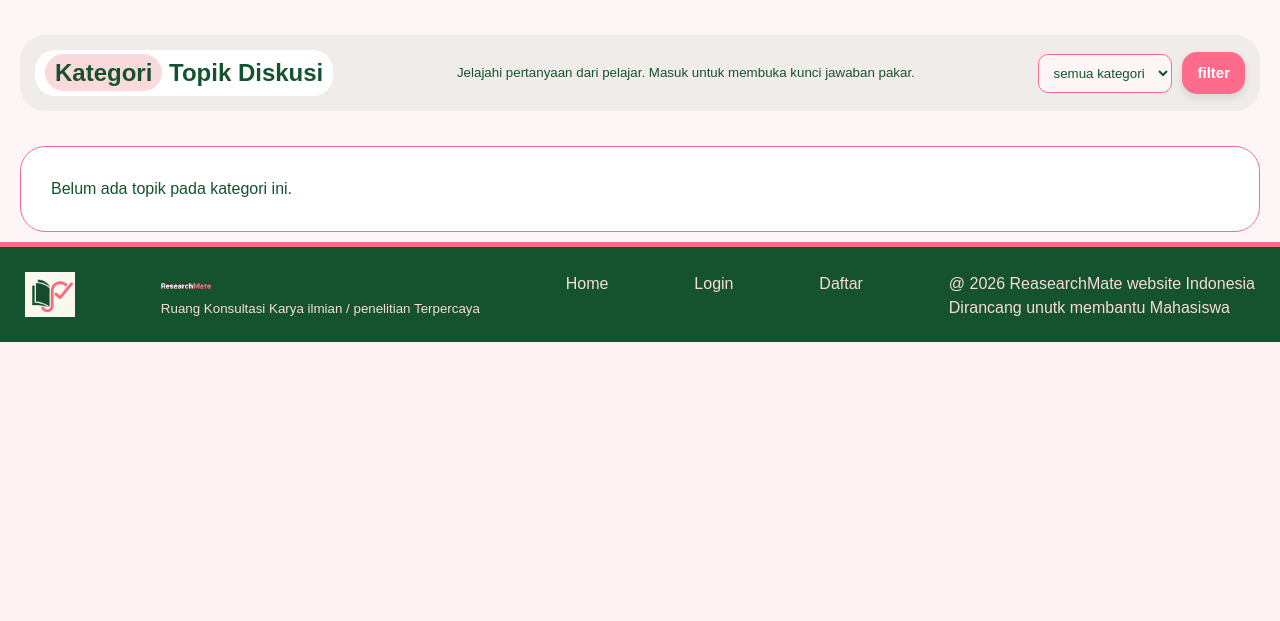
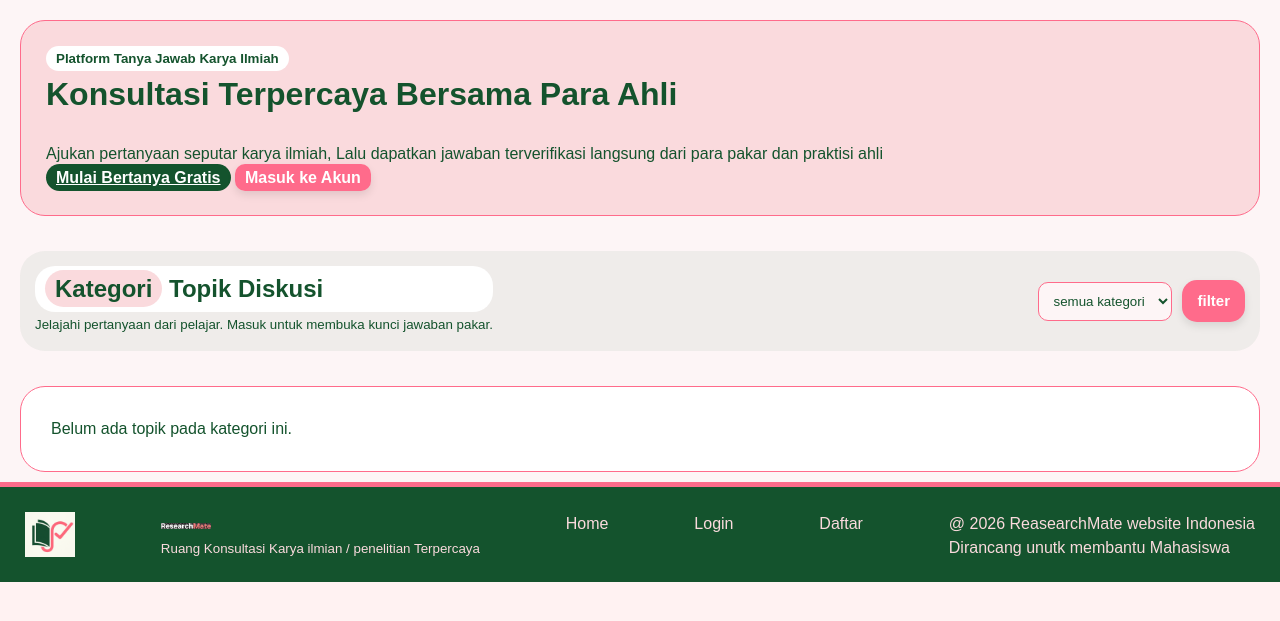
Before and after one commit to Faizal24L/PAW2026-1-D02_website, a PHP site: page /PAW_11/ in a window 1280 px wide. Shown: the part 100-721 px from the top of the page. Run offline with PHP 8.4, Linux system fonts and the light colour scheme; data that the repository does not hold is empty.

Commit message:
ngasi css

```diff
--- a/authentication/login.php
+++ b/authentication/login.php
@@ -56,6 +56,7 @@
 <html lang="id">
 <head>
     <meta charset="UTF-8">
+    <link rel="stylesheet" href="../css/style.css">
     <title>Login</title>
 </head>
 <body>
--- a/client/topic_detail.php
+++ b/client/topic_detail.php
@@ -65,7 +65,7 @@
                 <a href="./dashboard_client.php"><< kembali ke Halaman utama</a>
                 <?php if($user[0]['id_user'] == $_SESSION['id_user']): ?>
                     <form action="topic_detail.php?id_topic=<?= $IDtopic ?>" method="POST" class="box">
-                        <span class="box_hijau">TOPIC</span>
+                        <span class="box_hijau">TOPIC Anda</span><br>
                         <small class="box_pinkmuda"><?= $user[0]["kategori"] ?> </small><br>
                         <small ><?= $user[0]["username_topic"] ?> </small><br>
                         <textarea name="new_topic"><?= htmlspecialchars($user[0]["topic"]) ?></textarea>
--- a/connection/dbview.php
+++ b/connection/dbview.php
@@ -56,7 +56,7 @@
             <?php if($_SESSION['id_role'] == 2): ?>
                 <div class="box">
                     <small class="box_pinkmuda"><?= $top["kategori"] ?></small><br>
-                    <small>oleh: @<?= $top["username"]?></small>
+                    <small>oleh: @<?= $top["username"]?></small><br>
                     <a href="../expert/reply.php?id_topic=<?= $top['id_topic'] ?>"><?= htmlspecialchars($top['topic']) ?></a>
                 </div>
             <?php else:?>
--- a/index.php
+++ b/index.php
@@ -46,10 +46,21 @@
 
         <!-- content -->
         <div class="content">
+            <div class="box_awal">
+                <div>
+                    <small class="box_putih">Platform Tanya Jawab Karya Ilmiah</small><br>
+                    <h1>Konsultasi Terpercaya Bersama Para Ahli</h1><br>
+                    <span>Ajukan pertanyaan seputar karya ilmiah, Lalu dapatkan jawaban terverifikasi langsung dari para pakar dan praktisi ahli</span><br>
+                    <a href="./authentication/register.php" class="box_hijau">Mulai Bertanya Gratis</a>
+                    <a href="./authentication/login.php" class="box_pinktua">Masuk ke Akun</a>
+                </div>
+            </div>
             <div class="box_kat">
                 <!-- filter kategori -->
-                <h2 class="box_putih"><span class="box_pinkmuda">Kategori</span> Topik Diskusi</h2>
-                <small>Jelajahi pertanyaan dari pelajar. Masuk untuk membuka kunci jawaban pakar.</small>
+                <div>
+                    <h2 class="box_putih"><span class="box_pinkmuda">Kategori</span> Topik Diskusi</h2>
+                    <small>Jelajahi pertanyaan dari pelajar. Masuk untuk membuka kunci jawaban pakar.</small>
+                </div>
                 <form action="index.php" method="GET">
                     <select name="kategori">
                         <option value="">semua kategori</option>
```
Also changed, not shown: authentication/edit_profile.php (+18 -3 lines), authentication/profile.php (+5 -5 lines), expert/reply.php (+12 -3 lines).
